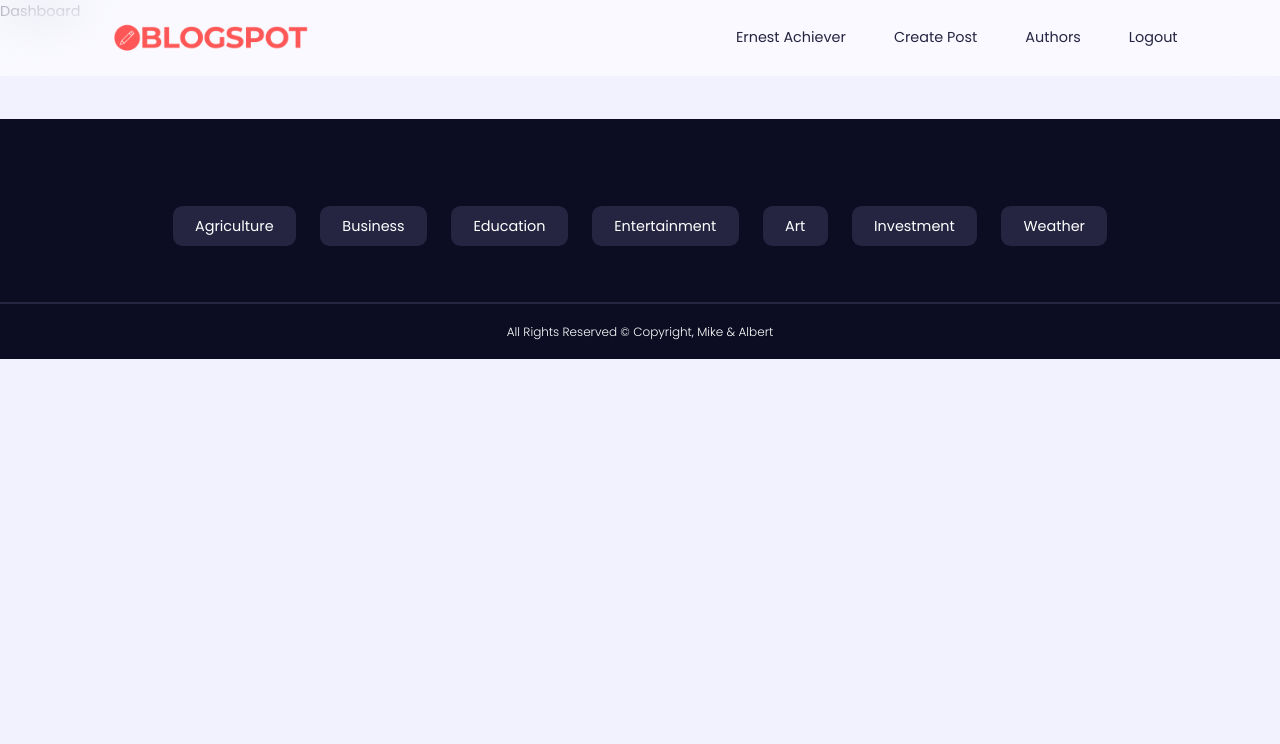
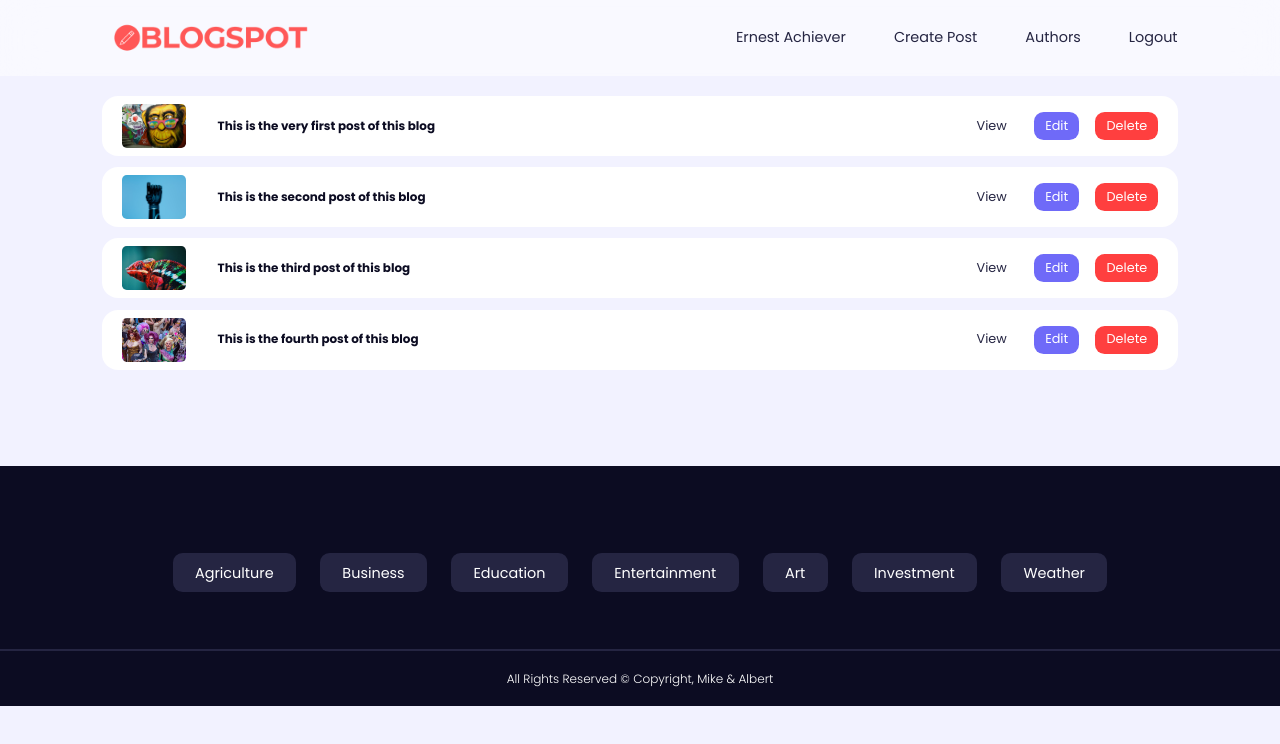
Before and after one commit to Albertocoge/blogspot-app, a React (Vite) app: page /myposts/sdfsdf in a window 1280 px wide. Shown: the top 744 px of the page. Built offline with nearby package versions, Linux system fonts and the light colour scheme.

Commit message:
dashboard

```diff
--- a/src/index.css
+++ b/src/index.css
@@ -470,3 +470,44 @@ background: var(--color-primary);
     margin-inline: auto;
     width: var(--form-width);
 }
+
+/* Dashboard*/
+
+.dashboard__container{
+display: flex;
+flex-direction: column;
+gap: 0.7rem;
+
+}
+
+.dashboard__post{
+display: flex;
+align-items: center;
+justify-content: space-between;
+gap: 1rem;
+background: var(--color-white);
+padding: 0.5rem 1.2rem;
+border-radius: var(--radius-3);
+
+}
+
+.dashboard__post-info{
+display: flex;
+gap: 2rem;
+width:100%;
+align-items: center;
+
+}
+
+.dashboard__post-thumbnail{
+width: 4rem;
+border-radius: var(--radius-1);
+overflow: hidden;
+
+}
+
+.dashboard__post-actions{
+
+display: flex;
+gap: 1rem;
+}
--- a/src/pages/Dashboard.jsx
+++ b/src/pages/Dashboard.jsx
@@ -1,6 +1,35 @@
+import { useState } from "react"
+import { DUMMY_POSTS } from "../data"
+import { Link } from "react-router-dom"
+
 const Dashboard = () => {
+    const [post, setPost] = useState(DUMMY_POSTS)
+
     return (
-    <div>Dashboard</div>
+        <section className="dashboard">
+            {post.length ? (
+                <div className="container dashboard__container">
+                    {post.map(post => (
+                        <article key={post.id} className="dashboard__post">
+                            <div className="dashboard__post-info">
+                                <div className="dashboard__post-thumbnail">
+                                    <img src={post.thumbnail} alt="" />
+                                </div>
+                                <h5>{post.title}</h5>
+                            </div>
+                            <div className="dashboard__post-actions">
+                                <Link to={`/posts/${post.id}`} className="btn sm">View</Link>
+                                <Link to={`/posts/${post.id}/edit`} className="btn sm primary">Edit</Link>
+                                <Link to={`/posts/${post.id}/delete`} className="btn sm danger">Delete</Link>
+                            </div>
+                        </article>
+                    ))}
+                </div>
+            ) : (
+                <h2 className="center">You have no posts yet.</h2>
+            )}
+        </section>
     )
-    }
-    export default Dashboard
+}
+
+export default Dashboard
```
